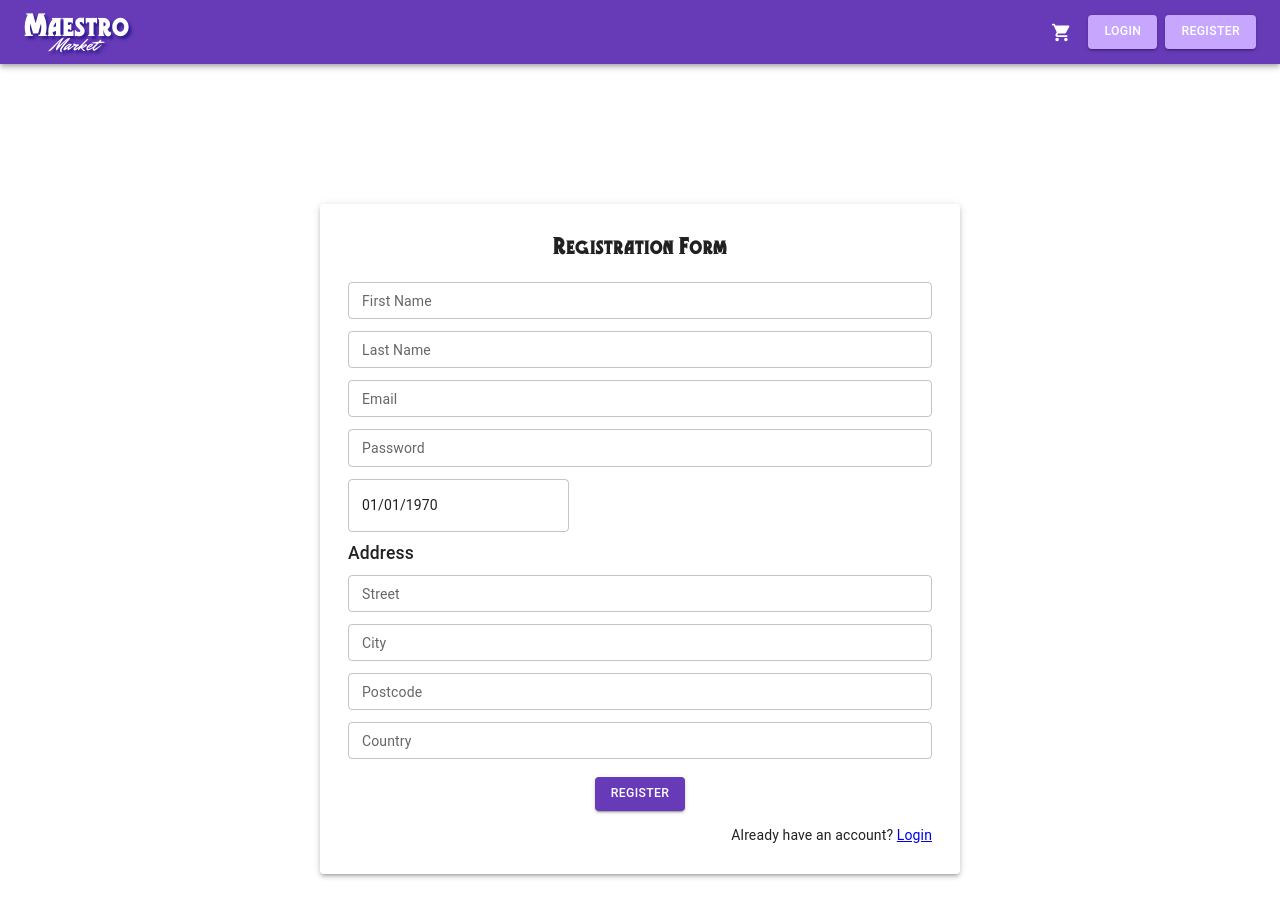
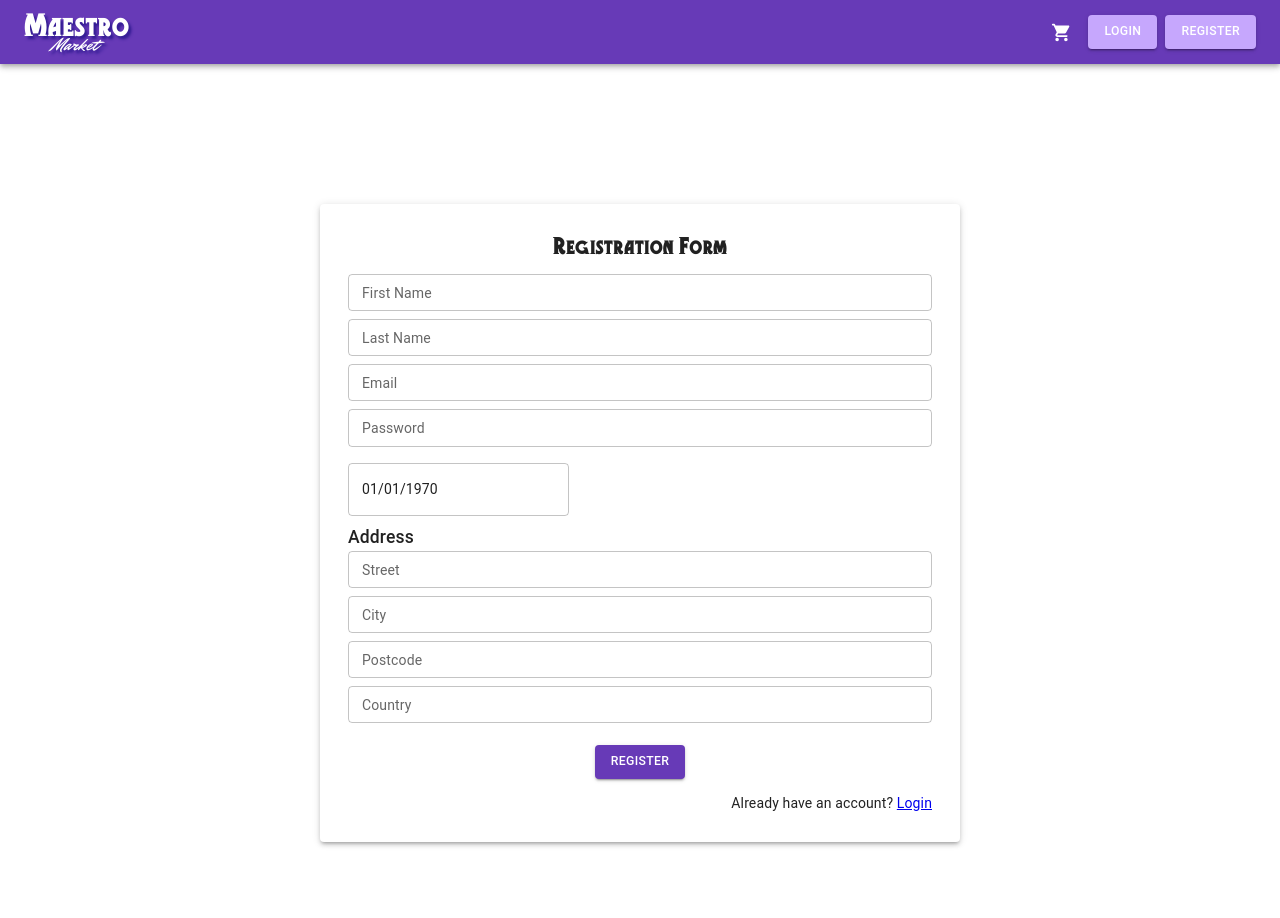
Before and after one commit to OKitel/eCommerceApp, a React (Vite) app: page /registration in a window 1280 px wide. Shown: the top 918 px of the page. Built offline with nearby package versions, Linux system fonts and the light colour scheme.

Commit message:
feat: add validation for text input

```diff
--- a/src/components/form-components/FormInputText.tsx
+++ b/src/components/form-components/FormInputText.tsx
@@ -1,4 +1,4 @@
-import { Control, Controller } from 'react-hook-form';
+import { Control, Controller, FieldValues, RegisterOptions } from 'react-hook-form';
 import TextField from '@mui/material/TextField';
 
 type FormInputProps = {
@@ -6,25 +6,27 @@ type FormInputProps = {
   control: Control;
   label: string;
   type?: string;
+  rules: Omit<RegisterOptions<FieldValues, string>, 'valueAsNumber' | 'valueAsDate' | 'setValueAs' | 'disabled'>;
 };
 
-export const FormInputText = ({ name, control, label, type }: FormInputProps): JSX.Element => {
+export const FormInputText = ({ name, control, label, type, rules }: FormInputProps): JSX.Element => {
   return (
     <Controller
       name={name}
       control={control}
+      rules={rules}
       render={({ field: { onChange, value }, fieldState: { error } }): JSX.Element => (
         <TextField
           helperText={error ? error.message : null}
+          error={!!error}
           size="small"
-          error={!!error}
           onChange={onChange}
-          value={value}
+          value={value ?? ''}
           fullWidth
           label={label}
           variant="outlined"
           type={type || 'text'}
-          margin="dense"
+          sx={{ mb: 1 }}
         />
       )}
     />
```
